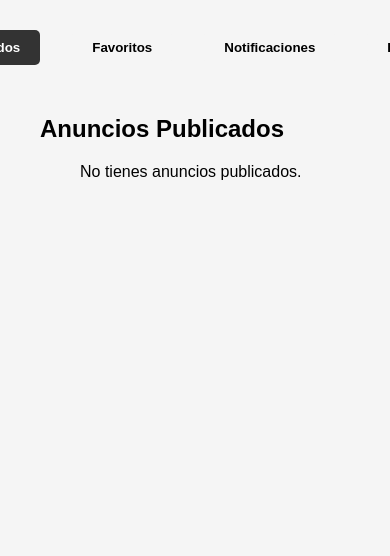
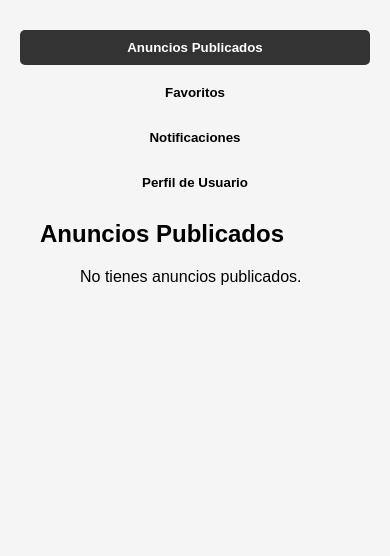
Before and after one commit to MaarcosLR/PGM, a Spring Boot app: page /profile.html in a window 390 px wide. Shown: the part 80-636 px from the top of the page. Run offline with Spring Boot 4, Linux system fonts and the light colour scheme; the visitor is signed in with stand-in values (Sample User, id 1); data that the repository does not hold is empty.

Commit message:
- Ajustes del perfil responsive para moviles

```diff
--- a/plataforma-pgm/src/main/resources/static/css/profile.css
+++ b/plataforma-pgm/src/main/resources/static/css/profile.css
@@ -612,3 +612,86 @@
     background-color: #f0f8ff; /* azul clarito */
     font-weight: bold;
 }
+
+/* ===============================
+   Responsive para pantallas pequeñas
+   =============================== */
+@media (max-width: 767px) {
+
+    /* Centrar y hacer scroll horizontal si es necesario */
+    .profile-menu {
+        flex-wrap: wrap;
+        justify-content: center;
+        gap: 10px;
+        padding: 0 10px;
+    }
+
+    .menu-btn {
+        flex: 1 1 auto;
+        width: 100%;
+        text-align: center;
+        margin: 0;
+    }
+
+    .menu-card {
+        overflow-x: auto;
+        padding: 0 10px;
+    }
+
+    .content-section {
+        width: 100%;
+        padding: 10px;
+        /* No pongas display aquí */
+    }
+
+    .content-section.active {
+        display: block;
+    }
+
+    #user-settings-form {
+        padding: 0 10px;
+    }
+
+    .profile-photo-wrapper {
+        width: 100px;
+        height: 100px;
+    }
+
+    .modal-content {
+        width: 95%;
+        height: 80%;
+    }
+
+    .anuncio-card {
+        flex-direction: column;
+        align-items: center;
+    }
+
+    .imagenes-collage {
+        max-width: 100%;
+    }
+
+    .img-grid {
+        grid-template-columns: repeat(2, 1fr);
+    }
+
+    .info-anuncio {
+        width: 100%;
+    }
+
+    .btnsGL {
+        flex-direction: column;
+        align-items: stretch;
+        padding: 10px;
+    }
+
+    .btnLogout,
+    .btnGCambios {
+        width: 100%;
+    }
+
+    .photo-menu {
+        right: auto;
+        left: auto;
+    }
+}
```
